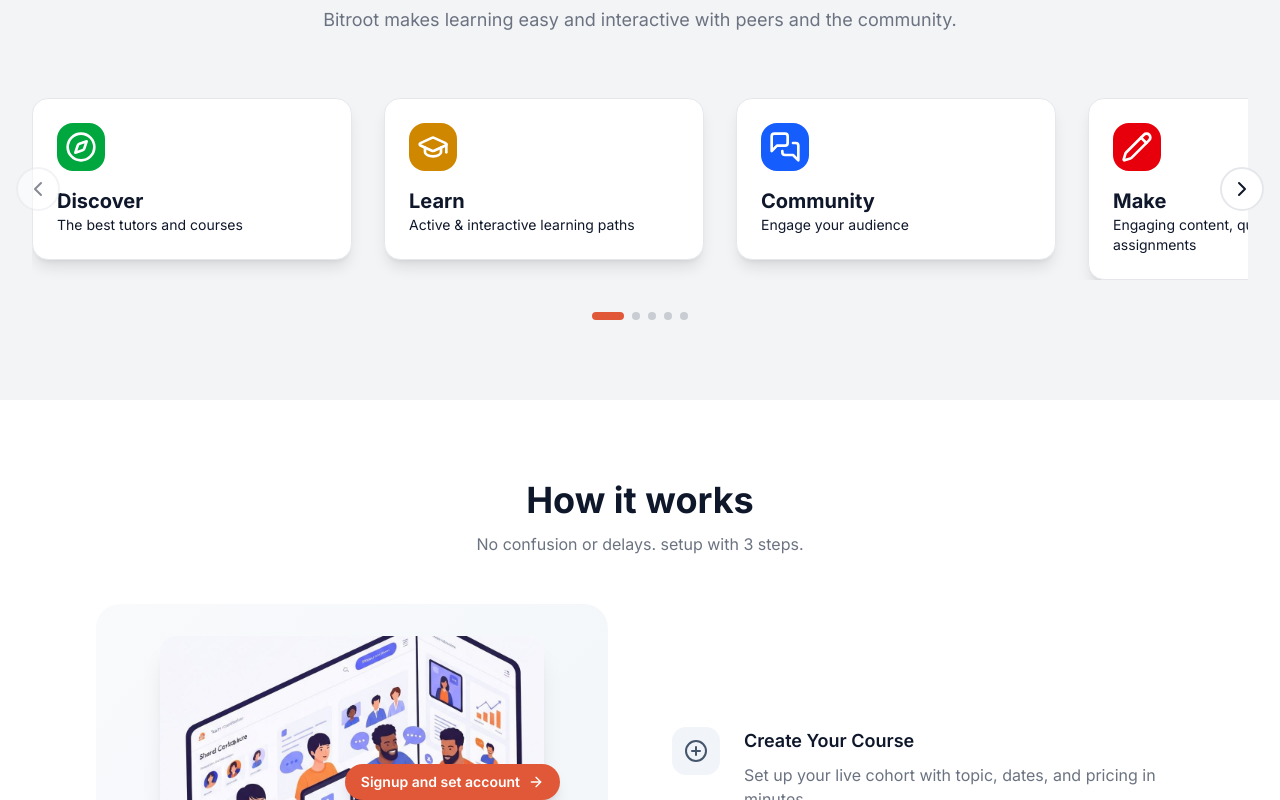
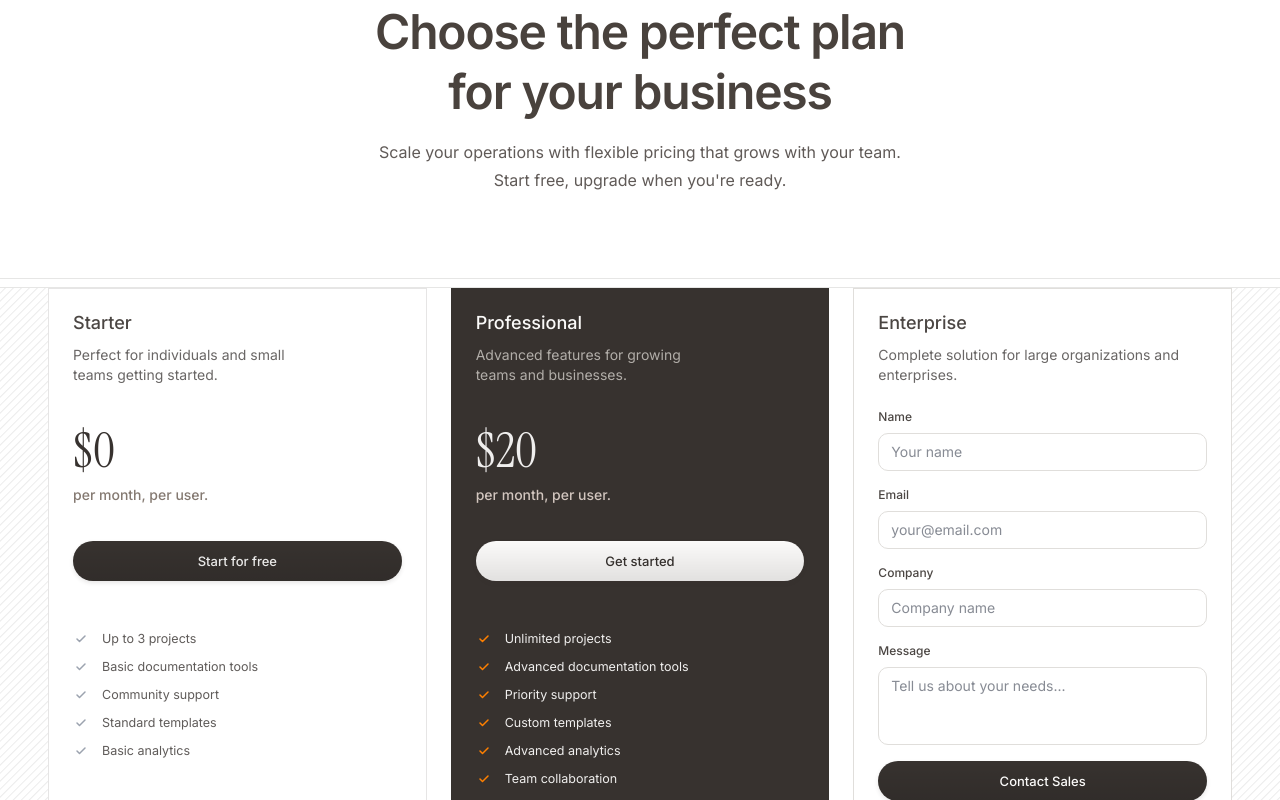
Before and after one commit to Alagwudavid/bitroot, a Next.js app: page / in a window 1280 px wide. Shown: the part 1140-1940 px from the top of the page. Built offline with nearby package versions, Linux system fonts and the light colour scheme.

Commit message:
Add PricingSection to landing page and simplify pricing structure

```diff
--- a/app/page.tsx
+++ b/app/page.tsx
@@ -2,6 +2,7 @@ import { Navbar } from "@/components/navbar"
 import { Footer } from "@/components/footer"
 import { HeroSection } from "@/components/hero-section"
 import { WhyChooseUsSection } from "@/components/why-choose-us-section"
+import PricingSection from "@/components/pricing-section"
 import { FeaturesGridSection } from "@/components/features-grid-section"
 import { HowItWorksSection } from "@/components/how-it-works-section"
 import { CountdownSection } from "@/components/countdown-section"
@@ -12,6 +13,7 @@ export default function BitrootLanding() {
       <Navbar />
       <HeroSection />
       <WhyChooseUsSection />
+      <PricingSection />
       <FeaturesGridSection />
       <HowItWorksSection />
       <CountdownSection />
--- a/components/pricing-section.tsx
+++ b/components/pricing-section.tsx
@@ -3,21 +3,9 @@
 import { useState } from "react"
 
 export default function PricingSection() {
-  const [billingPeriod, setBillingPeriod] = useState<"monthly" | "annually">("annually")
-
   const pricing = {
-    starter: {
-      monthly: 0,
-      annually: 0,
-    },
-    professional: {
-      monthly: 20,
-      annually: 16, // 20% discount for annual
-    },
-    enterprise: {
-      monthly: 200,
-      annually: 160, // 20% discount for annual
-    },
+    starter: 0,
+    professional: 20,
   }
 
   return (
@@ -57,55 +45,6 @@ export default function PricingSection() {
         </div>
       </div>
 
-      {/* Billing Toggle Section */}
-      <div className="self-stretch px-6 md:px-16 py-9 relative flex justify-center items-center gap-4">
-        {/* Horizontal line */}
-        <div className="w-full max-w-[1060px] h-0 absolute left-1/2 transform -translate-x-1/2 top-[63px] border-t border-[rgba(55,50,47,0.12)] z-0"></div>
-
-        {/* Toggle Container */}
-        <div className="p-3 relative bg-[rgba(55,50,47,0.03)] border border-[rgba(55,50,47,0.02)] backdrop-blur-[44px] backdrop-saturate-150 backdrop-brightness-110 flex justify-center items-center rounded-lg z-20 before:absolute before:inset-0 before:bg-white before:opacity-60 before:rounded-lg before:-z-10">
-          <div className="p-[2px] bg-[rgba(55,50,47,0.10)] shadow-[0px_1px_0px_white] rounded-[99px] border-[0.5px] border-[rgba(55,50,47,0.08)] flex justify-center items-center gap-[2px] relative">
-            <div
-              className={`absolute top-[2px] w-[calc(50%-1px)] h-[calc(100%-4px)] bg-white shadow-[0px_2px_4px_rgba(0,0,0,0.08)] rounded-[99px] transition-all duration-300 ease-in-out ${
-                billingPeriod === "annually" ? "left-[2px]" : "right-[2px]"
-              }`}
-            />
-
-            <button
-              onClick={() => setBillingPeriod("annually")}
-              className="px-4 py-1 rounded-[99px] flex justify-center items-center gap-2 transition-colors duration-300 relative z-10 flex-1"
-            >
-              <div
-                className={`text-[13px] font-medium leading-5 font-sans transition-colors duration-300 ${
-                  billingPeriod === "annually" ? "text-[#37322F]" : "text-[#6B7280]"
-                }`}
-              >
-                Annually
-              </div>
-            </button>
-
-            <button
-              onClick={() => setBillingPeriod("monthly")}
-              className="px-4 py-1 rounded-[99px] flex justify-center items-center gap-2 transition-colors duration-300 relative z-10 flex-1"
-            >
-              <div
-                className={`text-[13px] font-medium leading-5 font-sans transition-colors duration-300 ${
-                  billingPeriod === "monthly" ? "text-[#37322F]" : "text-[#6B7280]"
-                }`}
-              >
-                Monthly
-              </div>
-            </button>
-          </div>
-
-          {/* Decorative dots */}
-          <div className="w-[3px] h-[3px] absolute left-[5px] top-[5.25px] bg-[rgba(55,50,47,0.10)] shadow-[0px_0px_0.5px_rgba(0,0,0,0.12)] rounded-[99px]"></div>
-          <div className="w-[3px] h-[3px] absolute right-[5px] top-[5.25px] bg-[rgba(55,50,47,0.10)] shadow-[0px_0px_0.5px_rgba(0,0,0,0.12)] rounded-[99px]"></div>
-          <div className="w-[3px] h-[3px] absolute left-[5px] bottom-[5.25px] bg-[rgba(55,50,47,0.10)] shadow-[0px_0px_0.5px_rgba(0,0,0,0.12)] rounded-[99px]"></div>
-          <div className="w-[3px] h-[3px] absolute right-[5px] bottom-[5.25px] bg-[rgba(55,50,47,0.10)] shadow-[0px_0px_0.5px_rgba(0,0,0,0.12)] rounded-[99px]"></div>
-        </div>
-      </div>
-
       {/* Pricing Cards Section */}
       <div className="self-stretch border-b border-t border-[rgba(55,50,47,0.12)] flex justify-center items-center">
         <div className="flex justify-center items-start w-full">
@@ -136,33 +75,11 @@ export default function PricingSection() {
 
                 <div className="self-stretch flex flex-col justify-start items-start gap-2">
                   <div className="flex flex-col justify-start items-start gap-1">
-                    <div className="relative h-[60px] flex items-center text-[#37322F] text-5xl font-medium leading-[60px] font-serif">
-                      <span className="invisible">${pricing.starter[billingPeriod]}</span>
-                      <span
-                        className="absolute inset-0 flex items-center transition-all duration-500"
-                        style={{
-                          opacity: billingPeriod === "annually" ? 1 : 0,
-                          transform: `scale(${billingPeriod === "annually" ? 1 : 0.8})`,
-                          filter: `blur(${billingPeriod === "annually" ? 0 : 4}px)`,
-                        }}
-                        aria-hidden={billingPeriod !== "annually"}
-                      >
-                        ${pricing.starter.annually}
-                      </span>
-                      <span
-                        className="absolute inset-0 flex items-center transition-all duration-500"
-                        style={{
-                          opacity: billingPeriod === "monthly" ? 1 : 0,
-                          transform: `scale(${billingPeriod === "monthly" ? 1 : 0.8})`,
-                          filter: `blur(${billingPeriod === "monthly" ? 0 : 4}px)`,
-                        }}
-                        aria-hidden={billingPeriod !== "monthly"}
-                      >
-                        ${pricing.starter.monthly}
-                      </span>
+                    <div className="text-[#37322F] text-5xl font-medium leading-[60px] font-serif">
+                      ${pricing.starter}
                     </div>
                     <div className="text-[#847971] text-sm font-medium font-sans">
-                      per {billingPeriod === "monthly" ? "month" : "year"}, per user.
+                      per month, per user.
                     </div>
                   </div>
                 </div>
@@ -216,33 +133,11 @@ export default function PricingSection() {
 
                 <div className="self-stretch flex flex-col justify-start items-start gap-2">
                   <div className="flex flex-col justify-start items-start gap-1">
-                    <div className="relative h-[60px] flex items-center text-[#F0EFEE] text-5xl font-medium leading-[60px] font-serif">
-                      <span className="invisible">${pricing.professional[billingPeriod]}</span>
-                      <span
-                        className="absolute inset-0 flex items-center transition-all duration-500"
-                        style={{
-                          opacity: billingPeriod === "annually" ? 1 : 0,
-                          transform: `scale(${billingPeriod === "annually" ? 1 : 0.8})`,
-                          filter: `blur(${billingPeriod === "annually" ? 0 : 4}px)`,
-                        }}
-                        aria-hidden={billingPeriod !== "annually"}
-                      >
-                        ${pricing.professional.annually}
-                      </span>
-                      <span
-                        className="absolute inset-0 flex items-center transition-all duration-500"
-                        style={{
-                          opacity: billingPeriod === "monthly" ? 1 : 0,
-                          transform: `scale(${billingPeriod === "monthly" ? 1 : 0.8})`,
-                          filter: `blur(${billingPeriod === "monthly" ? 0 : 4}px)`,
-                        }}
-                        aria-hidden={billingPeriod !== "monthly"}
-                      >
-                        ${pricing.professional.monthly}
-                      </span>
+                    <div className="text-[#F0EFEE] text-5xl font-medium leading-[60px] font-serif">
+                      ${pricing.professional}
                     </div>
                     <div className="text-[#D2C6BF] text-sm font-medium font-sans">
-                      per {billingPeriod === "monthly" ? "month" : "year"}, per user.
+                      per month, per user.
                     </div>
                   </div>
                 </div>
@@ -285,87 +180,68 @@ export default function PricingSection() {
               </div>
             </div>
 
-            {/* Enterprise Plan */}
-            <div className="flex-1 max-w-full md:max-w-none self-stretch px-6 py-5 bg-white border border-[#E0DEDB] overflow-hidden flex flex-col justify-start items-start gap-12">
+            {/* Enterprise Plan - Contact Form */}
+            <div className="flex-1 max-w-full md:max-w-none self-stretch px-6 py-5 bg-white border border-[#E0DEDB] overflow-hidden flex flex-col justify-start items-start gap-6">
               {/* Plan Header */}
-              <div className="self-stretch flex flex-col justify-start items-center gap-9">
               <div className="self-stretch flex flex-col justify-start items-start gap-2">
                 <div className="text-[rgba(55,50,47,0.90)] text-lg font-medium leading-7 font-sans">Enterprise</div>
-                  <div className="w-full max-w-[242px] text-[rgba(41,37,35,0.70)] text-sm font-normal leading-5 font-sans">
+                <div className="w-full text-[rgba(41,37,35,0.70)] text-sm font-normal leading-5 font-sans">
                   Complete solution for large organizations and enterprises.
                 </div>
               </div>
 
-                <div className="self-stretch flex flex-col justify-start items-start gap-2">
-                  <div className="flex flex-col justify-start items-start gap-1">
-                    <div className="relative h-[60px] flex items-center text-[#37322F] text-5xl font-medium leading-[60px] font-serif">
-                      <span className="invisible">${pricing.enterprise[billingPeriod]}</span>
-                      <span
-                        className="absolute inset-0 flex items-center transition-all duration-500"
-                        style={{
-                          opacity: billingPeriod === "annually" ? 1 : 0,
-                          transform: `scale(${billingPeriod === "annually" ? 1 : 0.8})`,
-                          filter: `blur(${billingPeriod === "annually" ? 0 : 4}px)`,
-                        }}
-                        aria-hidden={billingPeriod !== "annually"}
-                      >
-                        ${pricing.enterprise.annually}
-                      </span>
-                      <span
-                        className="absolute inset-0 flex items-center transition-all duration-500"
-                        style={{
-                          opacity: billingPeriod === "monthly" ? 1 : 0,
-                          transform: `scale(${billingPeriod === "monthly" ? 1 : 0.8})`,
-                          filter: `blur(${billingPeriod === "monthly" ? 0 : 4}px)`,
-                        }}
-                        aria-hidden={billingPeriod !== "monthly"}
-                      >
-                        ${pricing.enterprise.monthly}
-                      </span>
-                    </div>
-                    <div className="text-[#847971] text-sm font-medium font-sans">
-                      per {billingPeriod === "monthly" ? "month" : "year"}, per user.
-                    </div>
-                  </div>
+              {/* Contact Form */}
+              <form className="self-stretch flex flex-col gap-4" onSubmit={(e) => { e.preventDefault(); alert('Form submitted!'); }}>
+                <div className="flex flex-col gap-2">
+                  <label className="text-[rgba(55,50,47,0.90)] text-xs font-medium font-sans">Name</label>
+                  <input
+                    type="text"
+                    required
+                    className="px-3 py-2 border border-[#E0DEDB] rounded-lg text-sm focus:outline-none focus:ring-2 focus:ring-[#37322F]"
+                    placeholder="Your name"
+                  />
                 </div>
 
-                <div className="self-stretch px-4 py-[10px] relative bg-[#37322F] shadow-[0px_2px_4px_rgba(55,50,47,0.12)] overflow-hidden rounded-[99px] flex justify-center items-center">
-                  <div className="w-full h-[41px] absolute left-0 top-[-0.5px] bg-gradient-to-b from-[rgba(255,255,255,0.20)] to-[rgba(0,0,0,0.10)] mix-blend-multiply"></div>
-                  <div className="max-w-[108px] flex justify-center flex-col text-[#FBFAF9] text-[13px] font-medium leading-5 font-sans">
-                    Contact sales
-                  </div>
-                </div>
+                <div className="flex flex-col gap-2">
+                  <label className="text-[rgba(55,50,47,0.90)] text-xs font-medium font-sans">Email</label>
+                  <input
+                    type="email"
+                    required
+                    className="px-3 py-2 border border-[#E0DEDB] rounded-lg text-sm focus:outline-none focus:ring-2 focus:ring-[#37322F]"
+                    placeholder="your@email.com"
+                  />
                 </div>
 
-              <div className="self-stretch flex flex-col justify-start items-start gap-2">
-                {[
-                  "Everything in Professional",
-                  "Dedicated account manager",
-                  "24/7 phone support",
-                  "Custom onboarding",
-                  "Advanced security features",
-                  "SSO integration",
-                  "Custom contracts",
-                  "White-label options",
-                ].map((feature, index) => (
-                  <div key={index} className="self-stretch flex justify-start items-center gap-[13px]">
-                    <div className="w-4 h-4 relative flex items-center justify-center">
-                      <svg width="12" height="12" viewBox="0 0 12 12" fill="none" xmlns="http://www.w3.org/2000/svg">
-                        <path
-                          d="M10 3L4.5 8.5L2 6"
-                          stroke="#9CA3AF"
-                          strokeWidth="1.5"
-                          strokeLinecap="round"
-                          strokeLinejoin="round"
+                <div className="flex flex-col gap-2">
+                  <label className="text-[rgba(55,50,47,0.90)] text-xs font-medium font-sans">Company</label>
+                  <input
+                    type="text"
+                    required
+                    className="px-3 py-2 border border-[#E0DEDB] rounded-lg text-sm focus:outline-none focus:ring-2 focus:ring-[#37322F]"
+                    placeholder="Company name"
                   />
-                      </svg>
                 </div>
-                    <div className="flex-1 text-[rgba(55,50,47,0.80)] text-[12.5px] font-normal leading-5 font-sans">
-                      {feature}
+
+                <div className="flex flex-col gap-2">
+                  <label className="text-[rgba(55,50,47,0.90)] text-xs font-medium font-sans">Message</label>
+                  <textarea
+                    rows={3}
+                    required
+                    className="px-3 py-2 border border-[#E0DEDB] rounded-lg text-sm focus:outline-none focus:ring-2 focus:ring-[#37322F] resize-none"
+                    placeholder="Tell us about your needs..."
+                  />
                 </div>
+
+                <button
+                  type="submit"
+                  className="self-stretch px-4 py-[10px] relative bg-[#37322F] shadow-[0px_2px_4px_rgba(55,50,47,0.12)] overflow-hidden rounded-[99px] flex justify-center items-center hover:bg-[#49423D] transition-colors"
+                >
+                  <div className="w-full h-[41px] absolute left-0 top-[-0.5px] bg-gradient-to-b from-[rgba(255,255,255,0.20)] to-[rgba(0,0,0,0.10)] mix-blend-multiply"></div>
+                  <div className="flex justify-center flex-col text-[#FBFAF9] text-[13px] font-medium leading-5 font-sans relative z-10">
+                    Contact Sales
                   </div>
-                ))}
-              </div>
+                </button>
+              </form>
             </div>
           </div>
 
```
Lines whose indentation alone changed are shown as unchanged.
